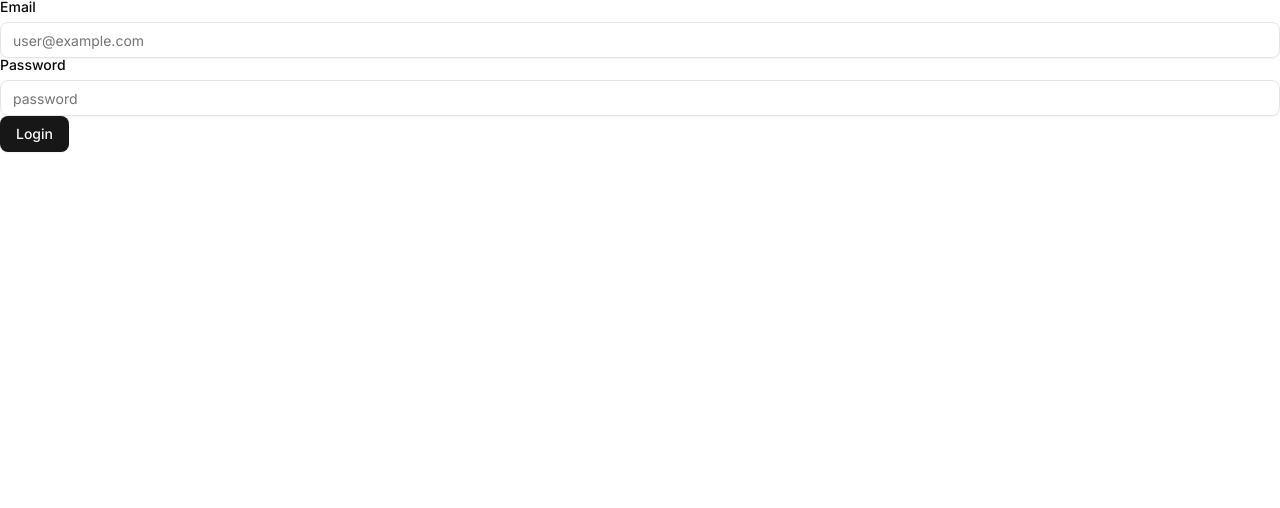
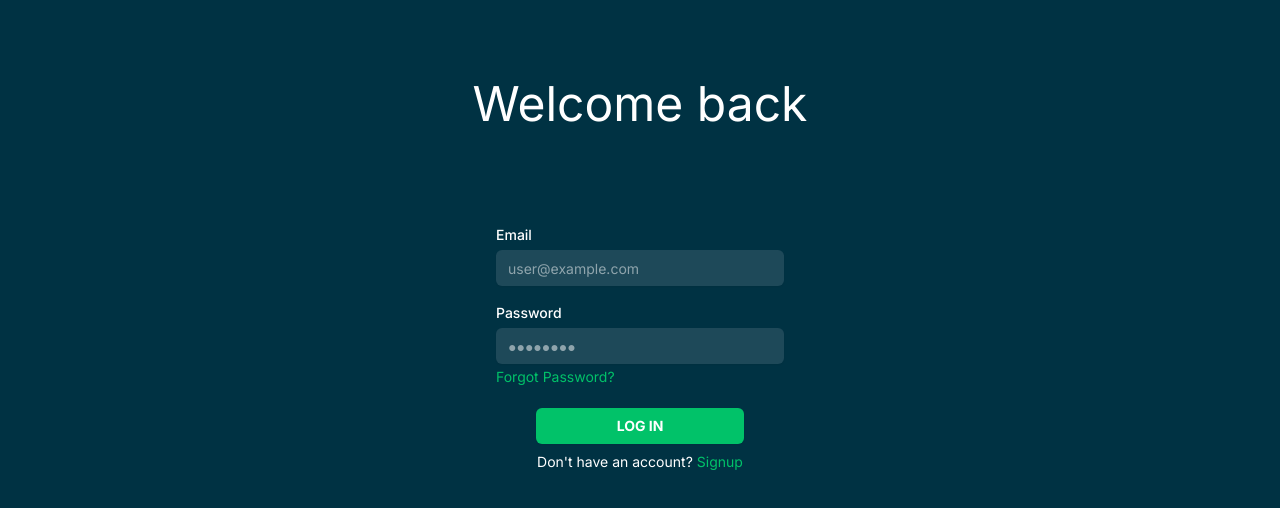
Before and after one commit to Rubr1c/diamond-diaries-next, a Next.js app: page /login in a window 1280 px wide. Shown: the top 508 px of the page. Built offline with nearby package versions, Linux system fonts and the light colour scheme.

Commit message:
Redesign login page with new styling and additional elements

```diff
--- a/src/app/globals.css
+++ b/src/app/globals.css
@@ -1,129 +1,6 @@
 @import "tailwindcss";
 
-@plugin "tailwindcss-animate";
 
-@custom-variant dark (&:is(.dark *));
-
-@theme {
-  --font-sans: var(--font-geist-sans);
-  --font-mono: var(--font-geist-mono);
+body {
+  background-color: #003243;
 }
-
-:root {
-  --background: oklch(1 0 0);
-  --foreground: oklch(0.145 0 0);
-  --card: oklch(1 0 0);
-  --card-foreground: oklch(0.145 0 0);
-  --popover: oklch(1 0 0);
-  --popover-foreground: oklch(0.145 0 0);
-  --primary: oklch(0.205 0 0);
-  --primary-foreground: oklch(0.985 0 0);
-  --secondary: oklch(0.97 0 0);
-  --secondary-foreground: oklch(0.205 0 0);
-  --muted: oklch(0.97 0 0);
-  --muted-foreground: oklch(0.556 0 0);
-  --accent: oklch(0.97 0 0);
-  --accent-foreground: oklch(0.205 0 0);
-  --destructive: oklch(0.577 0.245 27.325);
-  --destructive-foreground: oklch(0.577 0.245 27.325);
-  --border: oklch(0.922 0 0);
-  --input: oklch(0.922 0 0);
-  --ring: oklch(0.87 0 0);
-  --chart-1: oklch(0.646 0.222 41.116);
-  --chart-2: oklch(0.6 0.118 184.704);
-  --chart-3: oklch(0.398 0.07 227.392);
-  --chart-4: oklch(0.828 0.189 84.429);
-  --chart-5: oklch(0.769 0.188 70.08);
-  --radius: 0.625rem;
-  --sidebar: oklch(0.985 0 0);
-  --sidebar-foreground: oklch(0.145 0 0);
-  --sidebar-primary: oklch(0.205 0 0);
-  --sidebar-primary-foreground: oklch(0.985 0 0);
-  --sidebar-accent: oklch(0.97 0 0);
-  --sidebar-accent-foreground: oklch(0.205 0 0);
-  --sidebar-border: oklch(0.922 0 0);
-  --sidebar-ring: oklch(0.87 0 0);
-}
-
-.dark {
-  --background: oklch(0.145 0 0);
-  --foreground: oklch(0.985 0 0);
-  --card: oklch(0.145 0 0);
-  --card-foreground: oklch(0.985 0 0);
-  --popover: oklch(0.145 0 0);
-  --popover-foreground: oklch(0.985 0 0);
-  --primary: oklch(0.985 0 0);
-  --primary-foreground: oklch(0.205 0 0);
-  --secondary: oklch(0.269 0 0);
-  --secondary-foreground: oklch(0.985 0 0);
-  --muted: oklch(0.269 0 0);
-  --muted-foreground: oklch(0.708 0 0);
-  --accent: oklch(0.269 0 0);
-  --accent-foreground: oklch(0.985 0 0);
-  --destructive: oklch(0.396 0.141 25.723);
-  --destructive-foreground: oklch(0.637 0.237 25.331);
-  --border: oklch(0.269 0 0);
-  --input: oklch(0.269 0 0);
-  --ring: oklch(0.439 0 0);
-  --chart-1: oklch(0.488 0.243 264.376);
-  --chart-2: oklch(0.696 0.17 162.48);
-  --chart-3: oklch(0.769 0.188 70.08);
-  --chart-4: oklch(0.627 0.265 303.9);
-  --chart-5: oklch(0.645 0.246 16.439);
-  --sidebar: oklch(0.205 0 0);
-  --sidebar-foreground: oklch(0.985 0 0);
-  --sidebar-primary: oklch(0.488 0.243 264.376);
-  --sidebar-primary-foreground: oklch(0.985 0 0);
-  --sidebar-accent: oklch(0.269 0 0);
-  --sidebar-accent-foreground: oklch(0.985 0 0);
-  --sidebar-border: oklch(0.269 0 0);
-  --sidebar-ring: oklch(0.439 0 0);
-}
-
-@theme inline {
-  --color-background: var(--background);
-  --color-foreground: var(--foreground);
-  --color-card: var(--card);
-  --color-card-foreground: var(--card-foreground);
-  --color-popover: var(--popover);
-  --color-popover-foreground: var(--popover-foreground);
-  --color-primary: var(--primary);
-  --color-primary-foreground: var(--primary-foreground);
-  --color-secondary: var(--secondary);
-  --color-secondary-foreground: var(--secondary-foreground);
-  --color-muted: var(--muted);
-  --color-muted-foreground: var(--muted-foreground);
-  --color-accent: var(--accent);
-  --color-accent-foreground: var(--accent-foreground);
-  --color-destructive: var(--destructive);
-  --color-destructive-foreground: var(--destructive-foreground);
-  --color-border: var(--border);
-  --color-input: var(--input);
-  --color-ring: var(--ring);
-  --color-chart-1: var(--chart-1);
-  --color-chart-2: var(--chart-2);
-  --color-chart-3: var(--chart-3);
-  --color-chart-4: var(--chart-4);
-  --color-chart-5: var(--chart-5);
-  --radius-sm: calc(var(--radius) - 4px);
-  --radius-md: calc(var(--radius) - 2px);
-  --radius-lg: var(--radius);
-  --radius-xl: calc(var(--radius) + 4px);
-  --color-sidebar: var(--sidebar);
-  --color-sidebar-foreground: var(--sidebar-foreground);
-  --color-sidebar-primary: var(--sidebar-primary);
-  --color-sidebar-primary-foreground: var(--sidebar-primary-foreground);
-  --color-sidebar-accent: var(--sidebar-accent);
-  --color-sidebar-accent-foreground: var(--sidebar-accent-foreground);
-  --color-sidebar-border: var(--sidebar-border);
-  --color-sidebar-ring: var(--sidebar-ring);
-}
-
-@layer base {
-  * {
-    @apply border-border outline-ring/50;
-  }
-  body {
-    @apply bg-background text-foreground;
-  }
-}
--- a/src/app/login/page.tsx
+++ b/src/app/login/page.tsx
@@ -13,6 +13,7 @@ import { useForm } from 'react-hook-form';
 import { loginSchema } from '@/schemas/auth-schemas';
 import { Input } from '@/components/ui/input';
 import { Button } from '@/components/ui/button';
+import Link from 'next/link';
 
 export default function Login() {
   const form = useForm<z.infer<typeof loginSchema>>({
@@ -28,16 +29,20 @@ export default function Login() {
   }
 
   return (
-    <div>
+    <>
+      <div className="flex justify-center mt-20">
+        <h1 className="text-5xl text-white">Welcome back</h1>
+      </div>
+      <div className="flex items-center justify-center min-h-full mt-20">
         <Form {...form}>
           <form onSubmit={form.handleSubmit(onSubmit)}>
             <FormField
               control={form.control}
               name="email"
               render={({ field }) => (
-              <FormItem>
+                <FormItem className="mt-5 text-white foc">
                   <FormLabel>Email</FormLabel>
-                <FormControl>
+                  <FormControl className="bg-[#1E4959] border-0 w-72">
                     <Input placeholder="user@example.com" {...field} />
                   </FormControl>
                   <FormMessage />
@@ -48,18 +53,45 @@ export default function Login() {
               control={form.control}
               name="password"
               render={({ field }) => (
-              <FormItem>
+                <FormItem className="mt-5 text-white">
                   <FormLabel>Password</FormLabel>
-                <FormControl>
-                  <Input placeholder="password" {...field} />
+                  <FormControl className="bg-[#1E4959] border-0 w-72">
+                    <Input placeholder="●●●●●●●●" {...field} />
                   </FormControl>
                   <FormMessage />
                 </FormItem>
               )}
             />
-          <Button type="submit">Login</Button>
+            <div>
+              <Link
+                href="/forgot-password"
+                className="text-sm hover:underline text-[#01C269]"
+              >
+                Forgot Password?
+              </Link>
+            </div>
+            <div className="flex justify-center">
+              <Button
+                type="submit"
+                className="mt-5 hover:cursor-pointer bg-[#01C269] text-white w-52 font-bold"
+              >
+                LOG IN
+              </Button>
+            </div>
+            <div className='flex mt-2 justify-center'>
+              <p className="text-center text-white text-sm">
+                Don&apos;t have an account?
+              </p>
+              <Link
+                href="/signup"
+                className="text-sm hover:underline text-[#01C269] ml-1"
+              >
+                Signup
+              </Link>
+            </div>
           </form>
         </Form>
       </div>
+    </>
   );
 }
```
Lines whose indentation alone changed are shown as unchanged.
